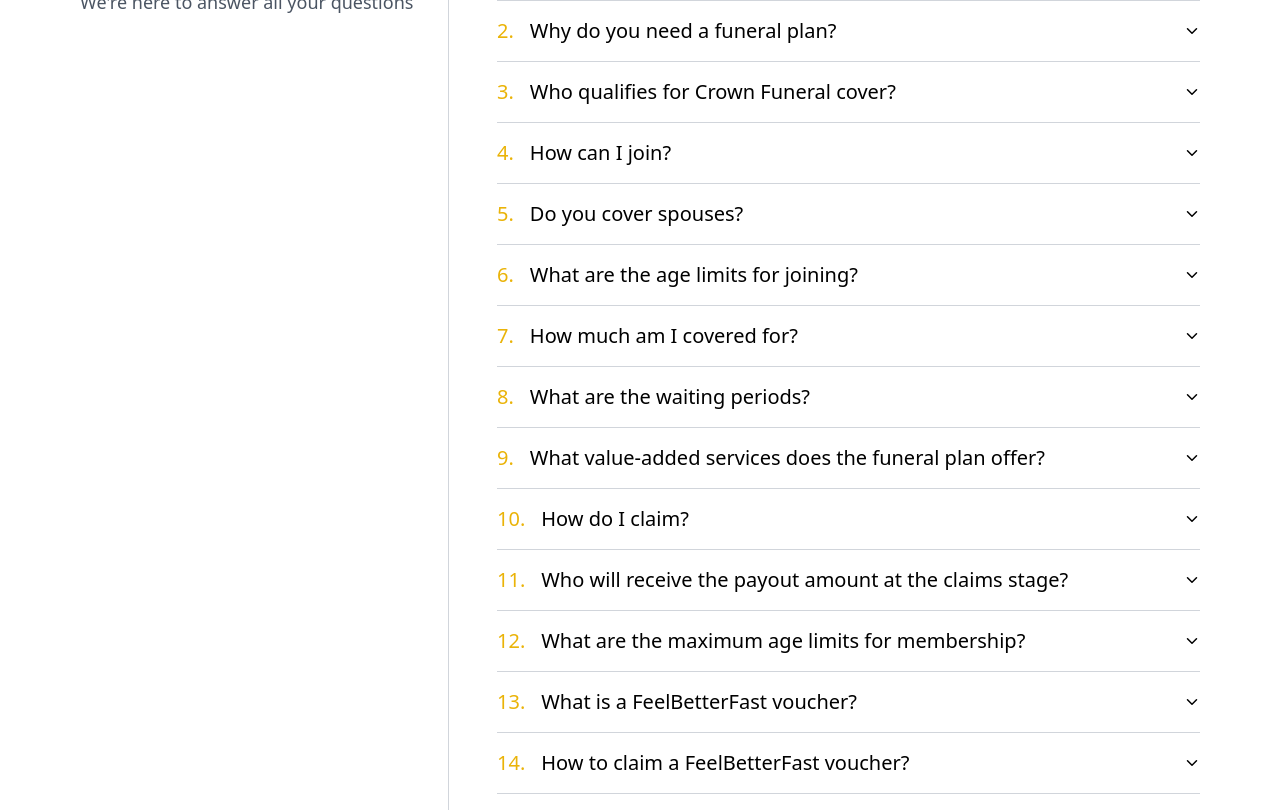
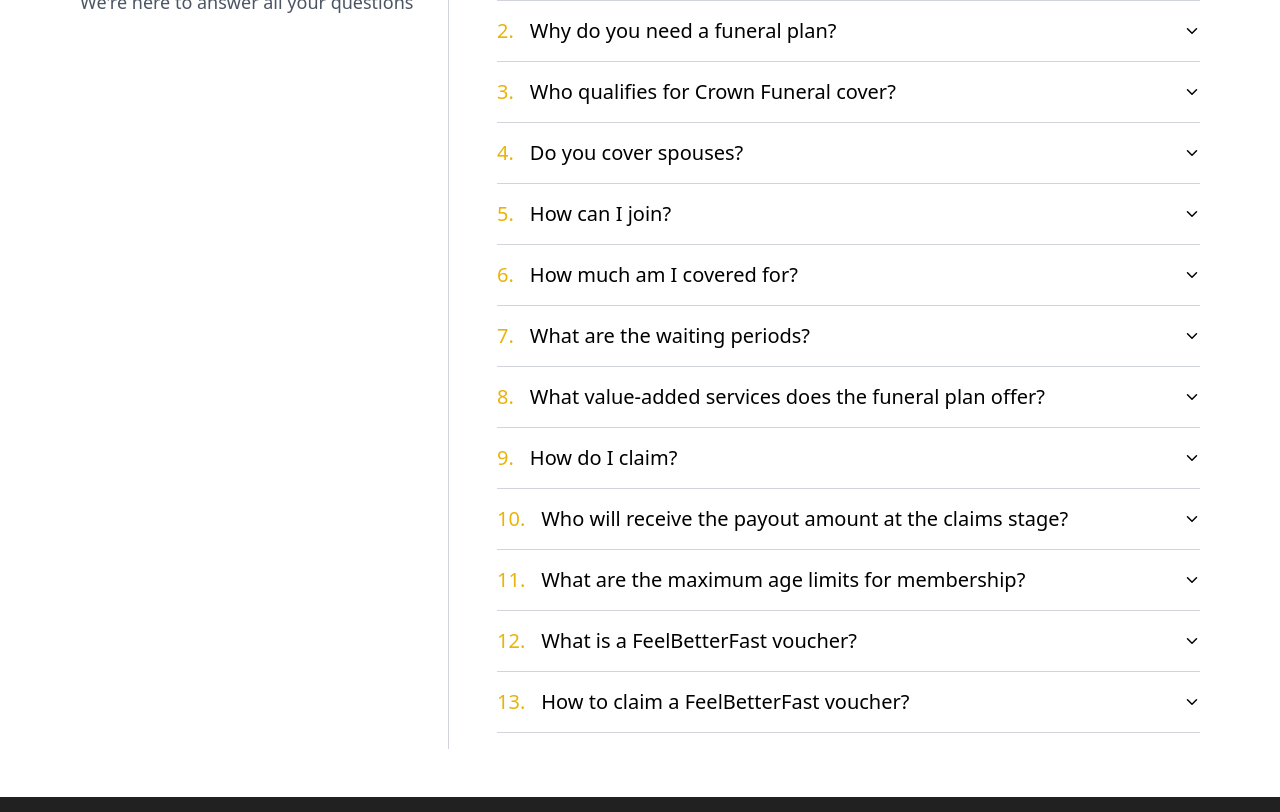
Before and after one commit to ChrissieDk/crown-funeral, a React (Vite) app: page / in a window 1280 px wide. Shown: the part 3580-4392 px from the top of the page. Built offline with nearby package versions, Linux system fonts and the light colour scheme; the HTML template or start-up script is replaced by a standard one.

Commit message:
faqs updates

```diff
--- a/src/components/FaqsSection.tsx
+++ b/src/components/FaqsSection.tsx
@@ -19,23 +19,19 @@
       "Our funeral services are specifically designed for SASSA recipients aged 18 to 79.",
   },
   {
+    question: "Do you cover spouses?",
+    answer:
+      "Yes, 'spouse' refers to someone who is married to the policyholder (main member) before the start date of the Funeral Plan. This relationship must be in place when the cover is applied for. 'Married' refers to the relationship between the policyholder and their spouse, which must be in place at the time of death. This includes when two people are: Married according to the laws of South Africa; Married according to customary or tribal law; Married under any religion practised in South Africa; Living together for at least two years, with satisfactory proof of the permanency of the relationship provided upon request by the insurer; or Party to a civil union in terms of the Civil Union Act, 2006. Note: We only cover one spouse per plan. Additional spouses may be added as extended family members.",
+  },
+  {
     question: "How can I join?",
     answer:
       "Interested customers may request a call from our helpful staff directly or schedule a meeting with a field agent in person. Our team will guide you through the process, answer any questions, and help you find the best cover for your needs.",
   },
   {
-    question: "Do you cover spouses?",
-    answer:
-      "Yes, 'spouse' refers to someone who is married to the policyholder (main member) before the start date of the Funeral Plan. This relationship must be in place when the cover is applied for. 'Married' refers to the relationship between the policyholder and their spouse, which must be in place at the time of death. This includes when two people are: Married according to the laws of South Africa; Married according to customary or tribal law; Married under any religion practised in South Africa; Living together for at least two years, with satisfactory proof of the permanency of the relationship provided upon request by the insurer; or Party to a civil union in terms of the Civil Union Act, 2006.",
-  },
-  {
-    question: "What are the age limits for joining?",
-    answer: "Anyone from as young as 18 up to 79.",
-  },
-  {
     question: "How much am I covered for?",
     answer:
-      "Depending on Your Plan selection and Your age, the maximum Cover Amount per policy for a Policyholder is limited to R30 000 (Thirty Thousand Rand), R20 000 (Twenty Thousand Rand) for a Spouse and Children aged over 13 (Thirteen) years, and R5 000 (Five Thousand Rand) per Extended Family Member.",
+      "Depending on Your Plan selection and Your age, the maximum Cover Amount per policy for a Policyholder is limited to R30 000 (Thirty Thousand Rand), R20 000 (Twenty Thousand Rand) for a Spouse and Children aged over 13 (Thirteen) years, and R5 000 (Five Thousand Rand) per Extended Family Member. If you have multiple policies with us, the maximum total cover amount we will pay out for a deceased person is: R10 000 (Ten Thousand Rand) for children under 5 years old, R30 000 (Thirty Thousand Rand) for children between 6 and 13 years old, R60 000 (Sixty Thousand Rand) for anyone over 13 years old",
   },
   {
     question: "What are the waiting periods?",
@@ -45,12 +41,12 @@
   {
     question: "What value-added services does the funeral plan offer?",
     answer:
-      "Burial Repatriation Benefit: Helps cover the costs and arrangements of bringing your loved one's remains home for burial. Health Coach: Our activity trackers help you set goals, track progress, and earn rewards to stay motivated and healthy. Symptom Check and Symptom Checker: Health Assist provides affordable, professional support, including real-time doctor chats and a symptom checker for expert advice. FeelBetterFast Minor Ailment Service: Redeemable at your local pharmacy, this service voucher efficiently addresses minor health concerns.",
+      "Burial Repatriation Benefit: Helps cover the costs and arrangements of bringing your loved one's remains home for burial. Health Coach: Our activity trackers help you set goals, track progress, and earn rewards to stay motivated and healthy. Symptom Check and Symptom Checker: Health Assist provides affordable, professional support, including real-time doctor chats and a symptom checker for expert advice. FeelBetterFast Minor Ailment Service: Redeemable at your local pharmacy, this service voucher efficiently addresses minor health concerns. The value-added services have no surrender value, and aren't underwritten by King Price Life Insurance Limited.",
   },
   {
     question: "How do I claim?",
     answer:
-      "Members may send their claim along with their membership number or ID number to claims@crownfuneral.co.za ",
+      "Members may send their claim along with their membership number or ID number to claims@crownfuneral.co.za",
   },
   {
     question: "Who will receive the payout amount at the claims stage?",
@@ -60,7 +56,7 @@
   {
     question: "What are the maximum age limits for membership?",
     answer:
-      "Main member and spouse: 79 years. Child: 26 years. Extended family member: 74 years.",
+      "Main member and spouse: 79 years. Child: 21, and full-time students: 26. Extended family member: 74 years",
   },
   {
     question: "What is a FeelBetterFast voucher?",
```
